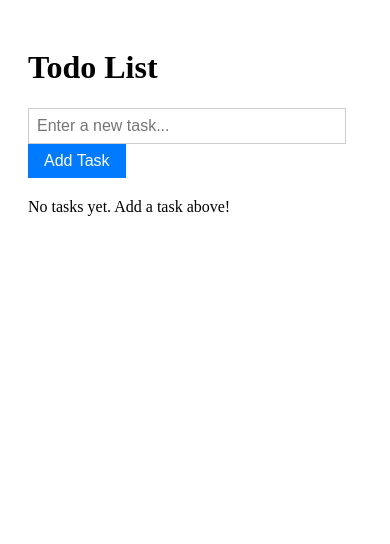
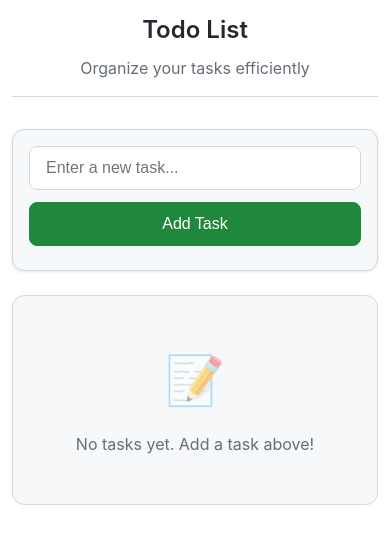
Before and after one commit to GClenda/todo-agent-experiment, a React (Create React App) app: page / in a window 390 px wide. Shown: the top 544 px of the page. Built offline with nearby package versions, Linux system fonts and the light colour scheme.

Commit message:
Implement modern GitHub-inspired UI styling
Co-authored-by: GClenda <69568035+GClenda@users.noreply.github.com>

```diff
--- /dev/null
+++ b/src/App.css
@@ -0,0 +1,248 @@
+/* GitHub-inspired modern UI styles */
+
+/* CSS Reset and base styles */
+* {
+  box-sizing: border-box;
+  margin: 0;
+  padding: 0;
+}
+
+body {
+  font-family: -apple-system, BlinkMacSystemFont, 'Segoe UI', 'Noto Sans', Helvetica, Arial, sans-serif;
+  line-height: 1.5;
+  color: #24292f;
+  background-color: #ffffff;
+}
+
+/* Main container */
+.app-container {
+  max-width: 768px;
+  margin: 0 auto;
+  padding: 24px;
+  min-height: 100vh;
+}
+
+/* Header styles */
+.app-header {
+  text-align: center;
+  margin-bottom: 32px;
+  padding-bottom: 16px;
+  border-bottom: 1px solid #d1d9e0;
+}
+
+.app-title {
+  font-size: 32px;
+  font-weight: 600;
+  color: #24292f;
+  margin-bottom: 8px;
+}
+
+.app-subtitle {
+  font-size: 16px;
+  color: #656d76;
+  font-weight: 400;
+}
+
+/* Task input form styles */
+.task-input-form {
+  background: #f6f8fa;
+  border: 1px solid #d1d9e0;
+  border-radius: 12px;
+  padding: 24px;
+  margin-bottom: 24px;
+  box-shadow: 0 1px 3px rgba(27, 31, 36, 0.12);
+}
+
+.task-input-container {
+  display: flex;
+  gap: 12px;
+  margin-bottom: 8px;
+  flex-wrap: wrap;
+}
+
+.task-input {
+  flex: 1;
+  min-width: 200px;
+  padding: 12px 16px;
+  font-size: 16px;
+  border: 1px solid #d1d9e0;
+  border-radius: 8px;
+  background-color: #ffffff;
+  transition: border-color 0.2s ease, box-shadow 0.2s ease;
+}
+
+.task-input:focus {
+  outline: none;
+  border-color: #0969da;
+  box-shadow: 0 0 0 3px rgba(9, 105, 218, 0.3);
+}
+
+.task-input.error {
+  border-color: #d1242f;
+  box-shadow: 0 0 0 3px rgba(209, 36, 47, 0.3);
+}
+
+.task-input-button {
+  padding: 12px 24px;
+  font-size: 16px;
+  font-weight: 500;
+  color: #ffffff;
+  background-color: #1f883d;
+  border: 1px solid #1f883d;
+  border-radius: 8px;
+  cursor: pointer;
+  transition: background-color 0.2s ease, border-color 0.2s ease, transform 0.1s ease;
+  white-space: nowrap;
+}
+
+.task-input-button:hover {
+  background-color: #1a7f37;
+  border-color: #1a7f37;
+}
+
+.task-input-button:active {
+  transform: translateY(1px);
+}
+
+.task-input-error {
+  color: #d1242f;
+  font-size: 14px;
+  margin-top: 8px;
+  font-weight: 500;
+}
+
+/* Task list styles */
+.task-list-container {
+  background: #ffffff;
+  border: 1px solid #d1d9e0;
+  border-radius: 12px;
+  overflow: hidden;
+  box-shadow: 0 1px 3px rgba(27, 31, 36, 0.12);
+}
+
+.task-list {
+  list-style: none;
+  margin: 0;
+  padding: 0;
+}
+
+.task-item {
+  display: flex;
+  align-items: center;
+  padding: 16px 20px;
+  border-bottom: 1px solid #d1d9e0;
+  background-color: #ffffff;
+  transition: background-color 0.2s ease;
+}
+
+.task-item:last-child {
+  border-bottom: none;
+}
+
+.task-item:hover {
+  background-color: #f6f8fa;
+}
+
+.task-item.completed {
+  background-color: #f6f8fa;
+}
+
+.task-checkbox {
+  margin-right: 16px;
+  width: 16px;
+  height: 16px;
+  accent-color: #1f883d;
+  cursor: pointer;
+}
+
+.task-text {
+  flex: 1;
+  font-size: 16px;
+  line-height: 1.5;
+  color: #24292f;
+  transition: color 0.2s ease, text-decoration 0.2s ease;
+}
+
+.task-text.completed {
+  color: #656d76;
+  text-decoration: line-through;
+}
+
+.task-delete-button {
+  padding: 8px 12px;
+  background-color: #d1242f;
+  color: #ffffff;
+  border: none;
+  border-radius: 6px;
+  cursor: pointer;
+  transition: background-color 0.2s ease, transform 0.1s ease;
+  display: flex;
+  align-items: center;
+  justify-content: center;
+}
+
+.task-delete-button:hover {
+  background-color: #b91c1c;
+}
+
+.task-delete-button:active {
+  transform: translateY(1px);
+}
+
+/* Empty state */
+.empty-state {
+  padding: 48px 24px;
+  text-align: center;
+  color: #656d76;
+  font-size: 16px;
+  background-color: #f6f8fa;
+  border-radius: 12px;
+  border: 1px solid #d1d9e0;
+}
+
+.empty-state-icon {
+  font-size: 48px;
+  margin-bottom: 16px;
+  opacity: 0.5;
+}
+
+/* Responsive design */
+@media (max-width: 768px) {
+  .app-container {
+    padding: 16px;
+  }
+
+  .task-input-container {
+    flex-direction: column;
+  }
+
+  .task-input {
+    min-width: unset;
+  }
+
+  .app-title {
+    font-size: 28px;
+  }
+
+  .task-input-form {
+    padding: 20px;
+  }
+
+  .task-item {
+    padding: 12px 16px;
+  }
+}
+
+@media (max-width: 480px) {
+  .app-container {
+    padding: 12px;
+  }
+
+  .app-title {
+    font-size: 24px;
+  }
+
+  .task-input-form {
+    padding: 16px;
+  }
+}
--- a/src/App.js
+++ b/src/App.js
@@ -1,6 +1,7 @@
 import React, { useState } from 'react';
 import TaskInput from './TaskInput';
 import TaskList from './TaskList';
+import './App.css';
 
 function App() {
   const [tasks, setTasks] = useState([]);
@@ -25,8 +26,11 @@ function App() {
   };
 
   return (
-    <div style={{ padding: '20px', maxWidth: '600px', margin: '0 auto' }}>
-      <h1>Todo List</h1>
+    <div className="app-container">
+      <header className="app-header">
+        <h1 className="app-title">Todo List</h1>
+        <p className="app-subtitle">Organize your tasks efficiently</p>
+      </header>
       <TaskInput onAddTask={addTask} />
       <TaskList
         tasks={tasks}
--- a/src/TaskInput.js
+++ b/src/TaskInput.js
@@ -16,7 +16,9 @@ function TaskInput({ onAddTask }) {
   };
 
   return (
-    <form onSubmit={handleSubmit} style={{ marginBottom: '20px' }}>
+    <div className="task-input-form">
+      <form onSubmit={handleSubmit}>
+        <div className="task-input-container">
           <input
             type="text"
             value={inputValue}
@@ -25,37 +27,22 @@ function TaskInput({ onAddTask }) {
               if (showError) setShowError(false);
             }}
             placeholder="Enter a new task..."
-        style={{
-          padding: '8px',
-          fontSize: '16px',
-          width: '300px',
-          marginRight: '10px',
-          border: showError ? '2px solid #dc3545' : '1px solid #ccc'
-        }}
+            className={`task-input ${showError ? 'error' : ''}`}
           />
           <button
             type="submit"
-        style={{
-          padding: '8px 16px',
-          fontSize: '16px',
-          backgroundColor: '#007bff',
-          color: 'white',
-          border: 'none',
-          cursor: 'pointer'
-        }}
+            className="task-input-button"
           >
             Add Task
           </button>
+        </div>
         {showError && (
-        <div style={{
-          color: '#dc3545',
-          fontSize: '14px',
-          marginTop: '5px'
-        }}>
+          <div className="task-input-error">
             Please enter a valid task
           </div>
         )}
       </form>
+    </div>
   );
 }
 
--- a/src/TaskList.js
+++ b/src/TaskList.js
@@ -3,53 +3,44 @@ import { TrashIcon } from '@primer/octicons-react';
 
 const TaskList = React.memo(function TaskList({ tasks, onToggleTask, onDeleteTask }) {
   if (tasks.length === 0) {
-    return <p>No tasks yet. Add a task above!</p>;
+    return (
+      <div className="empty-state">
+        <div className="empty-state-icon">📝</div>
+        <p>No tasks yet. Add a task above!</p>
+      </div>
+    );
   }
 
   return (
-    <ul style={{ listStyle: 'none', padding: 0 }}>
+    <div className="task-list-container">
+      <ul className="task-list">
         {tasks.map(task => (
           <li
             key={task.id}
-          style={{
-            display: 'flex',
-            alignItems: 'center',
-            padding: '10px',
-            border: '1px solid #ddd',
-            marginBottom: '5px',
-            backgroundColor: task.completed ? '#f0f0f0' : 'white'
-          }}
+            className={`task-item ${task.completed ? 'completed' : ''}`}
           >
             <input
               type="checkbox"
               checked={task.completed}
               onChange={() => onToggleTask(task.id)}
-            style={{ marginRight: '10px' }}
+              className="task-checkbox"
             />
             <span
-            style={{
-              flex: 1,
-              textDecoration: task.completed ? 'line-through' : 'none',
-              color: task.completed ? '#888' : 'black'
-            }}
+              className={`task-text ${task.completed ? 'completed' : ''}`}
             >
               {task.text}
             </span>
             <button
               onClick={() => onDeleteTask(task.id)}
-            style={{
-              padding: '4px 8px',
-              backgroundColor: '#dc3545',
-              color: 'white',
-              border: 'none',
-              cursor: 'pointer'
-            }}
+              className="task-delete-button"
+              title="Delete task"
             >
               <TrashIcon size={16} />
             </button>
           </li>
         ))}
       </ul>
+    </div>
   );
 });
 
```
Lines whose indentation alone changed are shown as unchanged.
